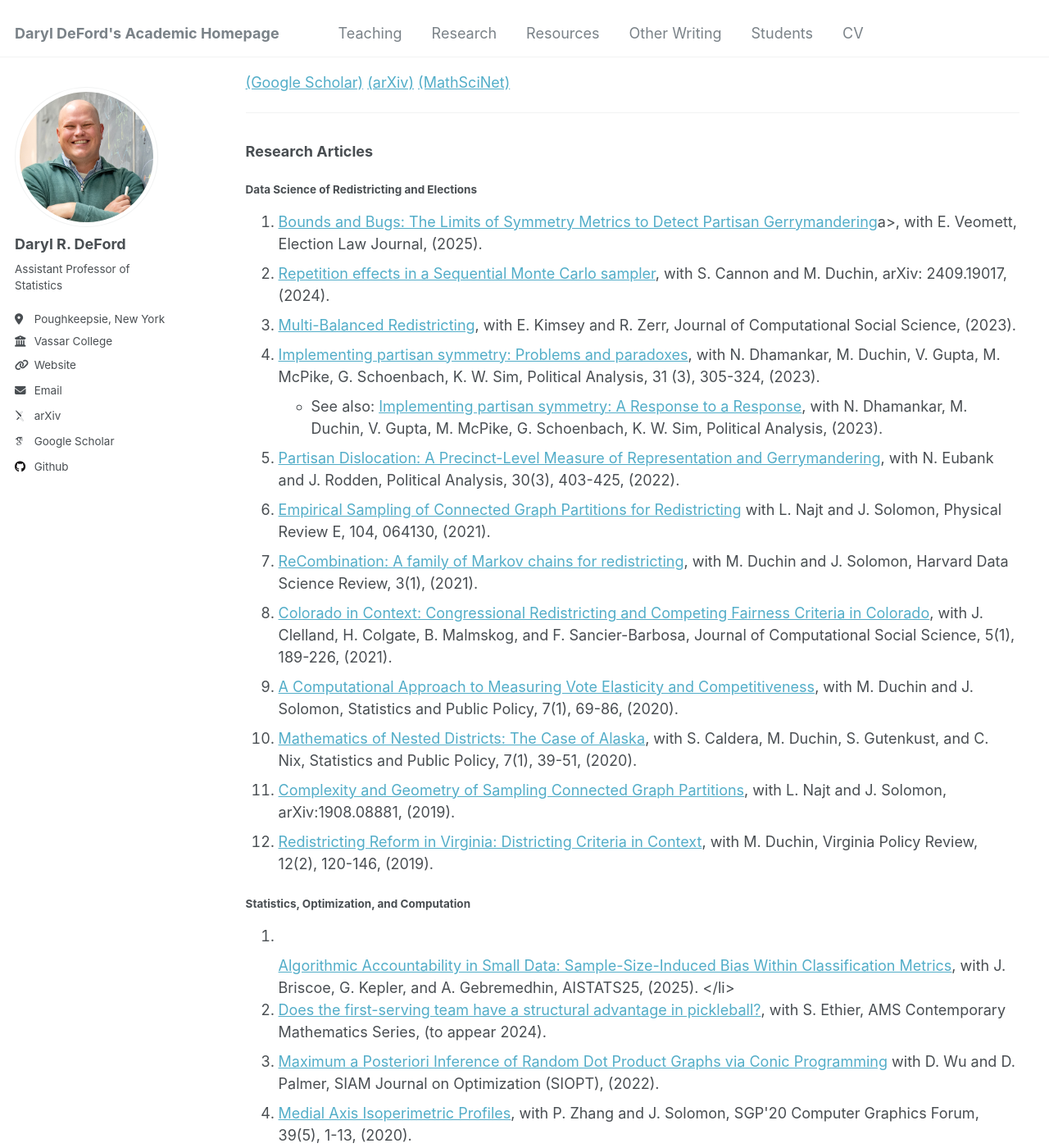
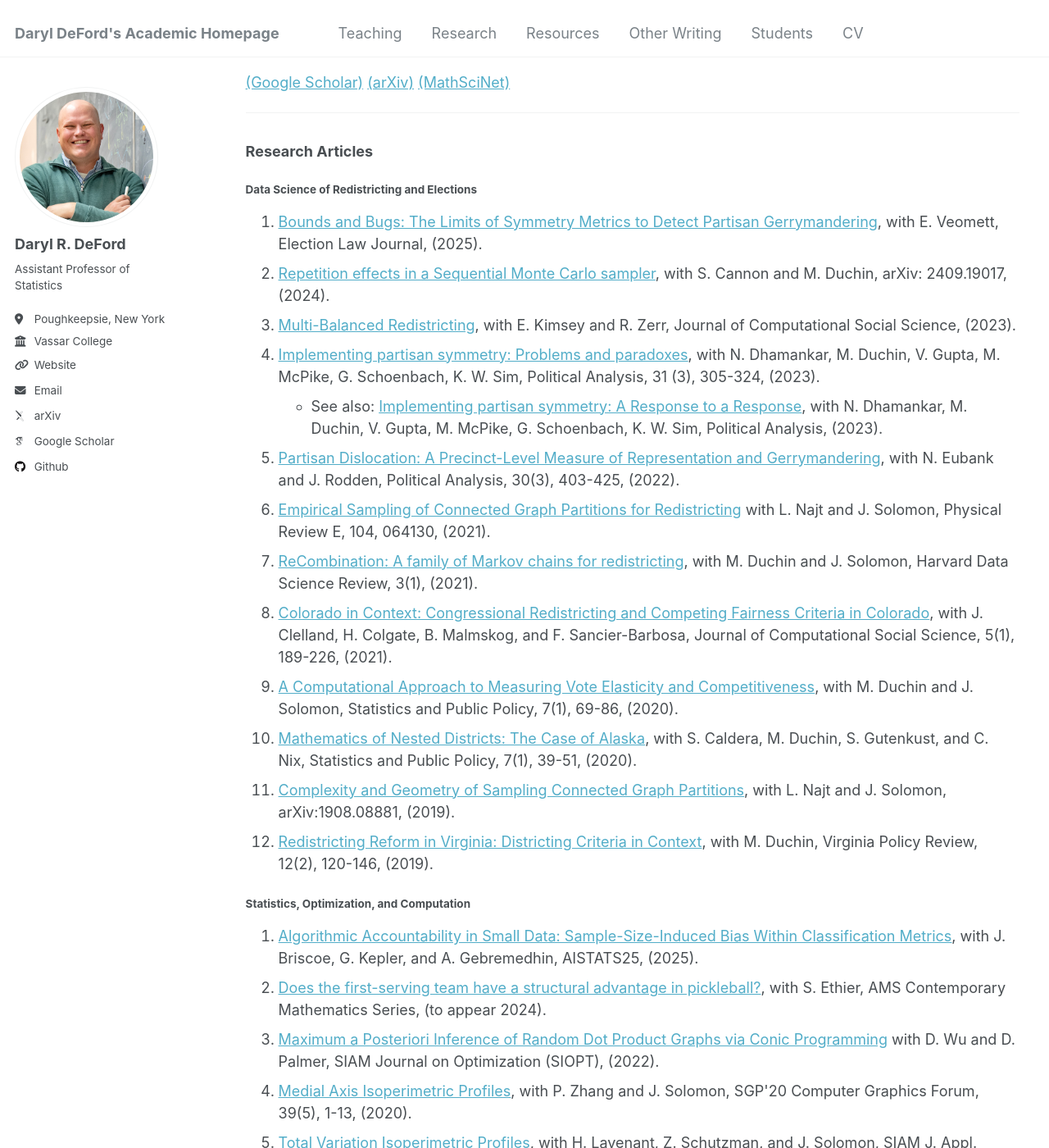
Before and after one commit to drdeford/drdeford.github.io, a Jekyll site: the page built from _pages/Research.md, in a window 1280 px wide and 1400 px high, scrolled down 296 px. Shown: the whole window at 82% size. Built offline with Jekyll 4.4.1, drawn with Linux system fonts in a browser that asks for light colours; some web fonts are replaced.

Commit message:
Update Research.md

```diff
--- a/_pages/Research.md
+++ b/_pages/Research.md
@@ -67,7 +67,7 @@ https://www.cambridge.org/core/journals/political-analysis/article/abs/partisan-
 
 <bold><H4> Data Science of Redistricting and Elections</H4></bold>
 <ol>
-	<li> <a href="https://arxiv.org/abs/2406.12167">Bounds and Bugs: The Limits of Symmetry Metrics to Detect Partisan Gerrymandering</a>a>, with E. Veomett, Election Law Journal, (2025). </li>
+	<li> <a href="https://arxiv.org/abs/2406.12167">Bounds and Bugs: The Limits of Symmetry Metrics to Detect Partisan Gerrymandering</a>, with E. Veomett, Election Law Journal, (2025). </li>
 <li> <a href="https://arxiv.org/abs/2409.19017">Repetition effects in a Sequential Monte Carlo sampler</a>, with S. Cannon and M. Duchin, arXiv: 2409.19017, (2024). </li>
 
 <li> <a href="https://link.springer.com/article/10.1007/s42001-023-00217-8">Multi-Balanced Redistricting</a>, with E. Kimsey and R. Zerr, Journal of Computational Social Science, (2023). </li>
@@ -97,7 +97,7 @@ A Computational Approach to Measuring Vote Elasticity and Competitiveness</a>, w
 
 <bold><H4> Statistics, Optimization, and Computation</H4></bold>
 <ol>
-<li></li><a href="https://arxiv.org/abs/2505.03992">Algorithmic Accountability in Small Data: Sample-Size-Induced Bias Within Classification Metrics</a>, with J. Briscoe, G. Kepler, and A. Gebremedhin, AISTATS25, (2025). </li>
+<li><a href="https://arxiv.org/abs/2505.03992">Algorithmic Accountability in Small Data: Sample-Size-Induced Bias Within Classification Metrics</a>, with J. Briscoe, G. Kepler, and A. Gebremedhin, AISTATS25, (2025). </li>
 <li> <a href="https://arxiv.org/abs/2303.02942">Does the first-serving team have
 a structural advantage in pickleball?</a>, with S. Ethier, AMS Contemporary Mathematics Series,
  (to appear 2024). </li>
```
